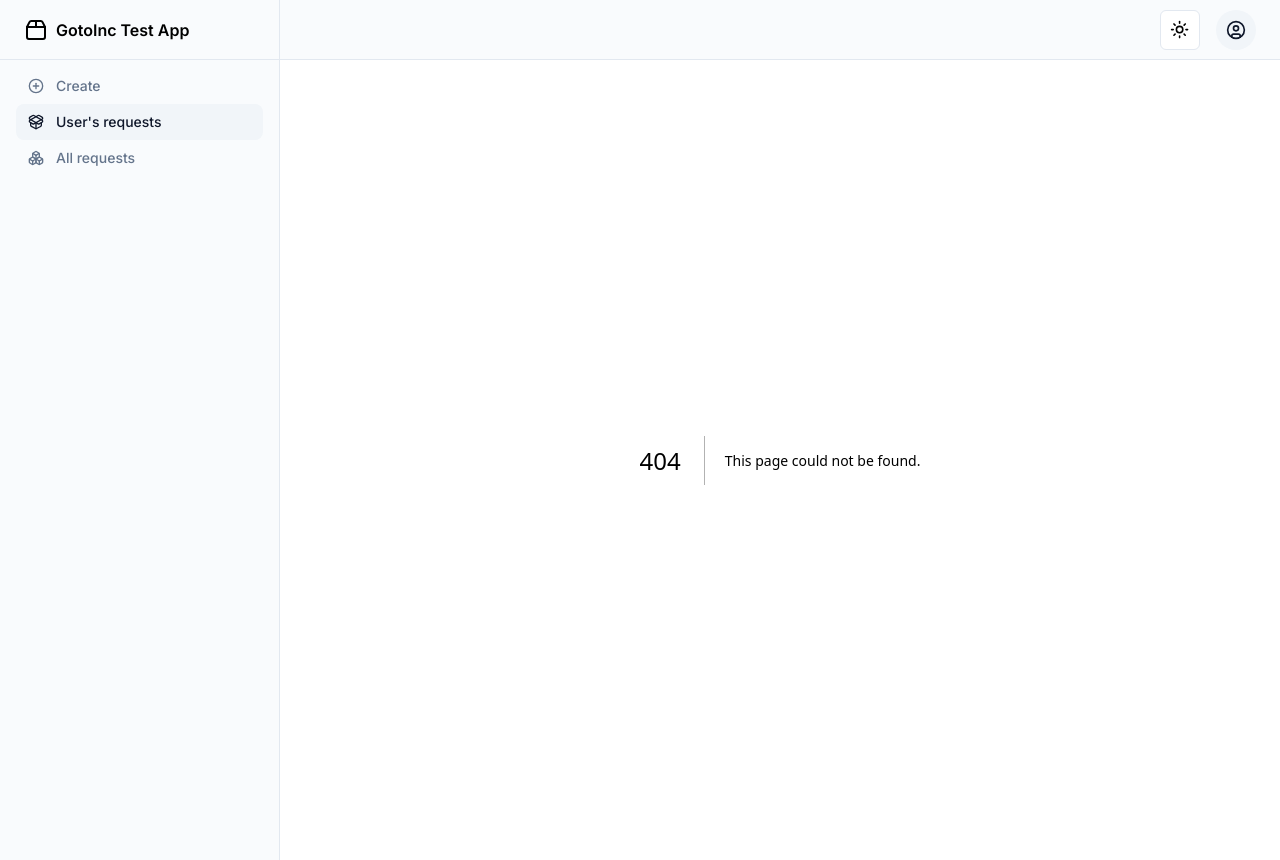
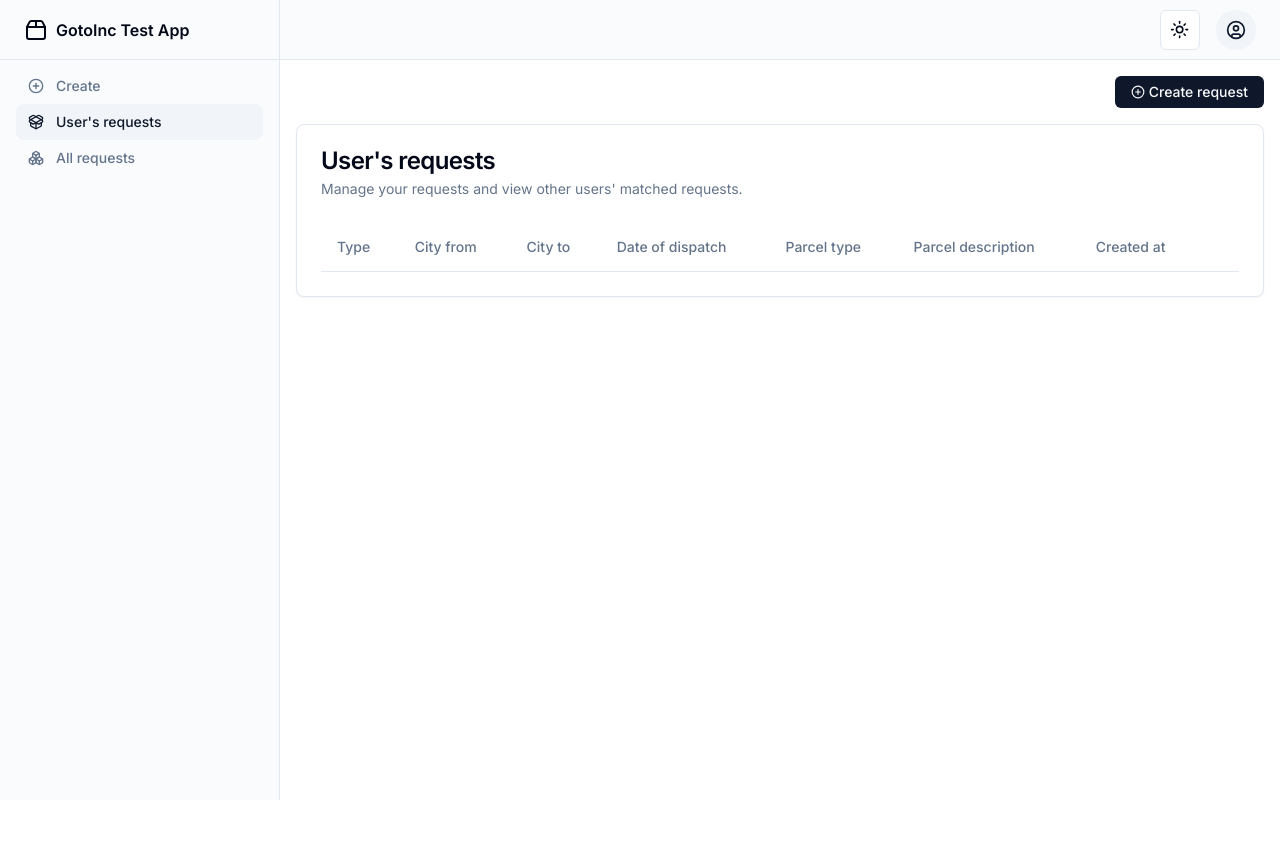
Before and after one commit to tarmiel/gotoinc-test-task, a Next.js app: page /13b56b64-14df-4efa-8edf-567d80291c27/requests in a window 1280 px wide. Before the commit this address had no page. After the commit the page ends 800 px from the top, so only its background shows below. Built offline with nearby package versions, Linux system fonts and the light colour scheme.

Commit message:
user requests page

```diff
--- /dev/null
+++ b/src/app/[userId]/page.tsx
@@ -0,0 +1,9 @@
+'use client';
+
+import { redirect, useParams } from 'next/navigation';
+
+export default function UserPage() {
+	const { userId } = useParams();
+
+	return redirect(`${userId}/requests`);
+}
--- /dev/null
+++ b/src/app/[userId]/requests/page.tsx
@@ -0,0 +1,62 @@
+'use client';
+
+import { useMemo } from 'react';
+import { PlusCircle } from 'lucide-react';
+import Link from 'next/link';
+
+import { useAppSelector } from '@/lib/hooks';
+import { RequestsTable } from '@/components/tables/requests-table';
+import { Button } from '@/components/ui/button';
+import {
+	Card,
+	CardContent,
+	CardDescription,
+	CardHeader,
+	CardTitle,
+} from '@/components/ui/card';
+import { useAuth } from '@/providers/auth';
+
+export default function UserRequestsPage() {
+	const { requests } = useAppSelector(state => state.requests);
+	const { userId } = useAuth();
+
+	const userRequests = useMemo(() => {
+		return [...requests]
+			.filter(request => request.userId === userId)
+			.sort((a, b) => a.createdAt - b.createdAt);
+	}, [requests, userId]);
+
+	return (
+		<main className='flex flex-1 flex-col gap-4 p-4 overflow-x-auto'>
+			<div className='flex items-center'>
+				<div className='ml-auto flex items-center gap-2'>
+					<Button asChild>
+						<Link
+							className={'mt-2 sm:mt-0 h-8 gap-1'}
+							href={`/${userId}/create`}
+						>
+							<PlusCircle className='h-3.5 w-3.5' />
+							<span className='sr-only sm:not-sr-only sm:whitespace-nowrap'>
+								Create request
+							</span>
+						</Link>
+					</Button>
+				</div>
+			</div>
+			<Card>
+				<CardHeader>
+					<CardTitle>User&apos;s requests</CardTitle>
+					<CardDescription>
+						Manage your requests and view other users&apos; matched requests.
+					</CardDescription>
+				</CardHeader>
+				<CardContent>
+					<RequestsTable
+						requests={userRequests}
+						isEditable
+					/>
+				</CardContent>
+			</Card>
+		</main>
+	);
+}
```
